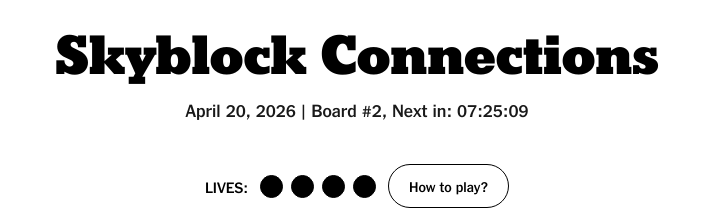
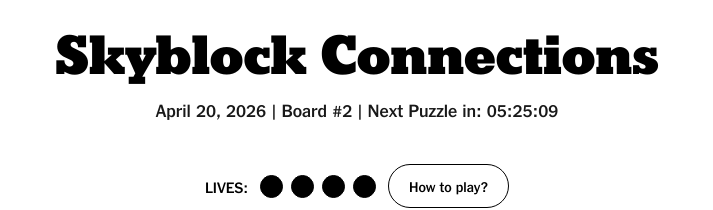
Before and after one commit to qpcic/skyblock-connections, a Next.js app: page / in a window 1280 px wide. Shown: the top 210 px of the page, without its empty margins (283-996 px from the left). Built offline with nearby package versions, Linux system fonts and the light colour scheme.

Commit message:
Universal Daily reset time.

```diff
--- a/src/app/page.tsx
+++ b/src/app/page.tsx
@@ -25,15 +25,21 @@ export default function ConnectionsGame() {
   const [showSuggestModal, setShowSuggestModal] = useState(false);
   const [isSending, setIsSending] = useState(false);
 
-  // --- Board Logic ---
-  const startDate = new Date('2026-04-19T00:00:00');
-  const today = new Date();
+  // --- Ljubljana Time Logic ---
+  const getLjTime = () => new Date(new Date().toLocaleString("en-US", { timeZone: "Europe/Ljubljana" }));
+
+  const ljNow = getLjTime();
+  const ljTodayAtMidnight = new Date(ljNow);
+  ljTodayAtMidnight.setHours(0, 0, 0, 0);
+
+  const startDate = new Date(new Date('2026-04-19T00:00:00').toLocaleString("en-US", { timeZone: "Europe/Ljubljana" }));
   startDate.setHours(0, 0, 0, 0);
-  today.setHours(0, 0, 0, 0);
-  const diffTime = Math.abs(today.getTime() - startDate.getTime());
+
+  const diffTime = ljTodayAtMidnight.getTime() - startDate.getTime();
   const realBoardNumber = Math.floor(diffTime / (1000 * 60 * 60 * 24)) + 1;
+
   const [activeBoardNumber, setActiveBoardNumber] = useState(realBoardNumber);
-  const formattedDate = today.toLocaleDateString('en-US', { month: 'long', day: 'numeric', year: 'numeric' });
+  const formattedDate = ljNow.toLocaleDateString('en-US', { month: 'long', day: 'numeric', year: 'numeric' });
 
   // --- Simple Toast Helper ---
   const showToast = (msg: string) => {
@@ -44,37 +50,28 @@ export default function ConnectionsGame() {
     }, 4000);
   };
 
-// --- DEV UTILITIES ---
+  // --- DEV UTILITIES ---
   const generateAndCopyShuffle = async () => {
-    // 1. Create a clean array of unique integers [0, 1, 2, ... puzzles.length - 1]
     const count = puzzles.length;
     const newShuffle = Array.from({ length: count }, (_, i) => i);
-
-    // 2. Perform Fisher-Yates Shuffle
     for (let i = newShuffle.length - 1; i > 0; i--) {
       const j = Math.floor(Math.random() * (i + 1));
       [newShuffle[i], newShuffle[j]] = [newShuffle[j], newShuffle[i]];
     }
-
-    // 3. Final Integrity Check: Ensure 100% uniqueness and correct length
     const uniqueCheck = new Set(newShuffle);
     if (uniqueCheck.size !== count) {
-      console.error("Shuffle Error: Duplicate or missing indices detected.");
       showToast("Error: Shuffle was not unique!");
       return;
     }
-
-    // 4. Copy to clipboard
     const jsonString = JSON.stringify(newShuffle);
     try {
       await navigator.clipboard.writeText(jsonString);
-      console.log("New Unique Shuffle:", newShuffle);
       showToast("Unique Shuffle Copied!");
     } catch (err) {
-      console.error("Failed to copy!", err);
       showToast("Failed to copy to clipboard.");
     }
   };
+
   const nukeStorage = () => {
     localStorage.clear();
     window.location.reload();
@@ -113,15 +110,16 @@ export default function ConnectionsGame() {
     setIsLoaded(true);
   }, [realBoardNumber]);
 
-  // Timer logic
+  // Timer logic (Ljubljana Based)
   const [timeLeft, setTimeLeft] = useState("");
   useEffect(() => {
     const updateTimer = () => {
-      const now = new Date();
-      const tomorrow = new Date(now);
-      tomorrow.setDate(tomorrow.getDate() + 1);
-      tomorrow.setHours(0, 0, 0, 0);
-      const diff = tomorrow.getTime() - now.getTime();
+      const nowLj = getLjTime();
+      const tomorrowLj = new Date(nowLj);
+      tomorrowLj.setDate(tomorrowLj.getDate() + 1);
+      tomorrowLj.setHours(0, 0, 0, 0);
+
+      const diff = tomorrowLj.getTime() - nowLj.getTime();
       const h = Math.floor(diff / (1000 * 60 * 60));
       const m = Math.floor((diff / (1000 * 60)) % 60);
       const s = Math.floor((diff / 1000) % 60);
@@ -230,39 +228,31 @@ export default function ConnectionsGame() {
     }
   };
 
-  // --- Styled Dev Button Helper ---
   const devButtonStyle: React.CSSProperties = {
-    padding: '4px 10px',
-    fontSize: '0.7rem',
-    borderRadius: '6px',
-    border: '1px solid rgba(255, 255, 255, 0.2)',
-    background: 'rgba(0, 0, 0, 0.0)',
-    color: '#aaa',
-    cursor: 'pointer',
-    transition: 'all 0.2s',
-    textTransform: 'uppercase',
-    letterSpacing: '0.05em',
-    fontWeight: 'bold'
+    padding: '4px 10px', fontSize: '0.7rem', borderRadius: '6px',
+    border: '1px solid rgba(255, 255, 255, 0.2)', background: 'rgba(0, 0, 0, 0.0)',
+    color: '#aaa', cursor: 'pointer', transition: 'all 0.2s',
+    textTransform: 'uppercase', letterSpacing: '0.05em', fontWeight: 'bold'
   };
 
   return (
       <main className="main-wrapper">
         <h1 className="maintitle">Skyblock Connections</h1>
 
-        <div style={{textAlign: 'center', marginBottom: '20px', fontSize: '1.1rem', fontWeight: '500', opacity: 0.9}}>
+        <div style={{ textAlign: 'center', marginBottom: '20px', fontSize: '1.1rem', fontWeight: '500', opacity: 0.9 }}>
           {formattedDate} | Board #{activeBoardNumber}
-          {DEV_MODE && <span style={{color: '#ff4d4d'}}> (DEV)</span>}
-          <span>, Next in: {timeLeft}</span>
+          {DEV_MODE && <span style={{ color: '#ff4d4d' }}> (DEV)</span>}
+          <span> | Next Puzzle in: <span>{timeLeft}</span></span>
         </div>
 
         <div className="mistakes-container">
           <span className="mistakes-label">Lives:</span>
           <div className="dots-row">
             {[...Array(4)].map((_, i) => (
-                <div key={i} className={`mistake-dot ${i < mistakes ? 'filled' : 'empty'}`}/>
+                <div key={i} className={`mistake-dot ${i < mistakes ? 'filled' : 'empty'}`} />
             ))}
           </div>
-          <HowToPlay/>
+          <HowToPlay />
         </div>
 
         <div className="game-container">
@@ -295,7 +285,7 @@ export default function ConnectionsGame() {
                 <button
                     onClick={() => {
                       const shuffled = [...gameData.tiles].sort(() => Math.random() - 0.5);
-                      setGameData({...gameData, tiles: shuffled});
+                      setGameData({ ...gameData, tiles: shuffled });
                     }}
                     className="btn-base btn-secondary"
                 >Shuffle</button>
@@ -321,7 +311,7 @@ export default function ConnectionsGame() {
                   {guesses.map((guess, i) => (
                       <div key={i} className="emoji-row">
                         {guess.map((id, j) => {
-                          const map: Record<number, string> = {1: "🟨", 2: "🟩", 3: "🟦", 4: "🟪"};
+                          const map: Record<number, string> = { 1: "🟨", 2: "🟩", 3: "🟦", 4: "🟪" };
                           return <span key={j}>{map[id] || "⬛"}</span>;
                         })}
                       </div>
@@ -365,32 +355,16 @@ export default function ConnectionsGame() {
         )}
 
         <footer className="footer-container" style={{ marginTop: '40px', paddingBottom: '20px' }}>
-          <div style={{display: 'flex', flexDirection: 'column', alignItems: 'center', gap: '15px'}}>
+          <div style={{ display: 'flex', flexDirection: 'column', alignItems: 'center', gap: '15px' }}>
             <span style={{ fontSize: '0.9rem', opacity: 0.6 }}>© {new Date().getFullYear()} | qpcic</span>
-
             {DEV_MODE && (
                 <div style={{ display: 'flex', gap: '8px' }}>
-                  <button
-                      onClick={nukeStorage}
-                      style={{ ...devButtonStyle, color: '#aa0000', borderColor: 'rgba(0,0,0, 0.9)' }}
-                      onMouseOver={(e) => (e.currentTarget.style.background = 'rgba(255, 107, 107, 0.1)')}
-                      onMouseOut={(e) => (e.currentTarget.style.background = 'rgba(0, 0, 0, 0.3)')}
-                  >
-                    Nuke Storage
-                  </button>
-                  <button
-                      onClick={generateAndCopyShuffle}
-                      style={{ ...devButtonStyle, color: '#00aa00', borderColor: 'rgba(0,0,0, 0.9)' }}
-                      onMouseOver={(e) => (e.currentTarget.style.background = 'rgba(81, 207, 102, 0.1)')}
-                      onMouseOut={(e) => (e.currentTarget.style.background = 'rgba(0, 0, 0, 0.3)')}
-                  >
-                    Gen Shuffle.json
-                  </button>
+                  <button onClick={nukeStorage} style={{ ...devButtonStyle, color: '#aa0000', borderColor: 'rgba(0,0,0, 0.9)' }}>Nuke Storage</button>
+                  <button onClick={generateAndCopyShuffle} style={{ ...devButtonStyle, color: '#00aa00', borderColor: 'rgba(0,0,0, 0.9)' }}>Gen Shuffle.json</button>
                 </div>
             )}
           </div>
         </footer>
-
         <GuessedToast message={toastMessage} />
       </main>
   );
```
